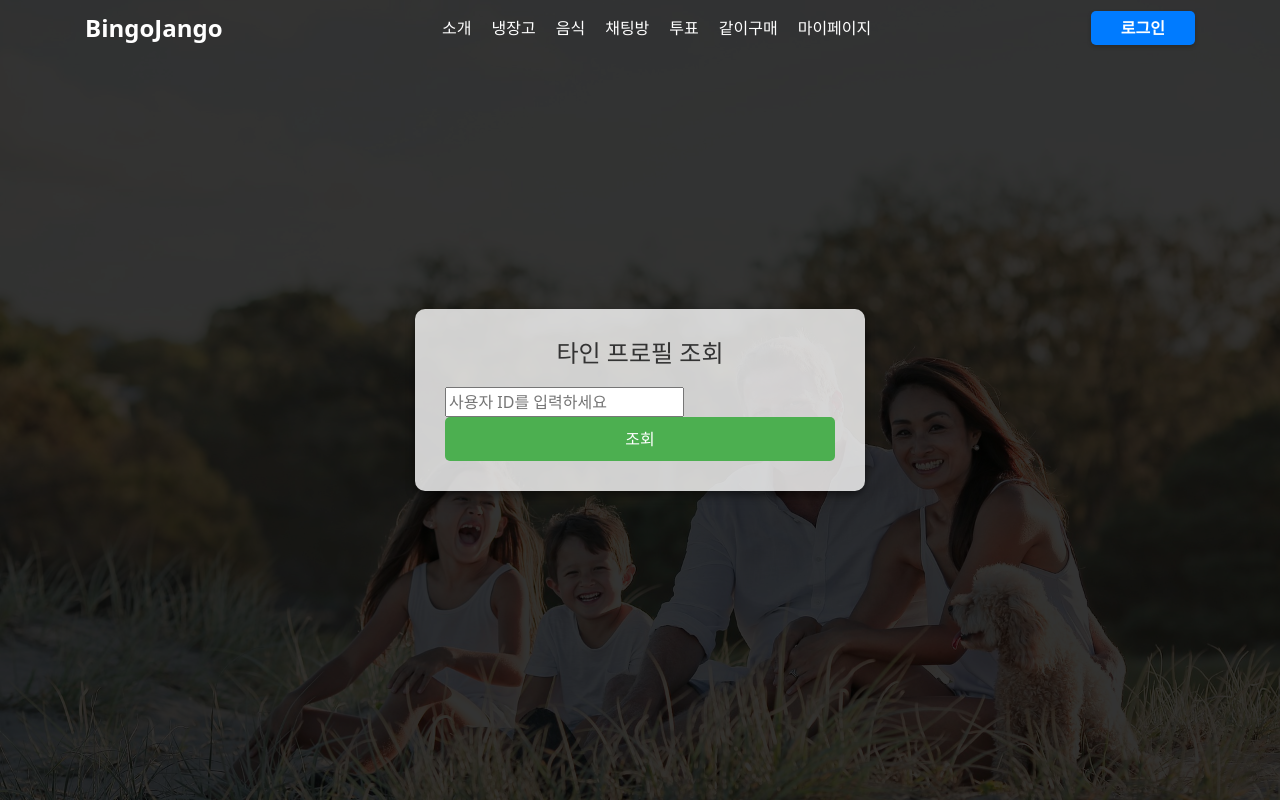
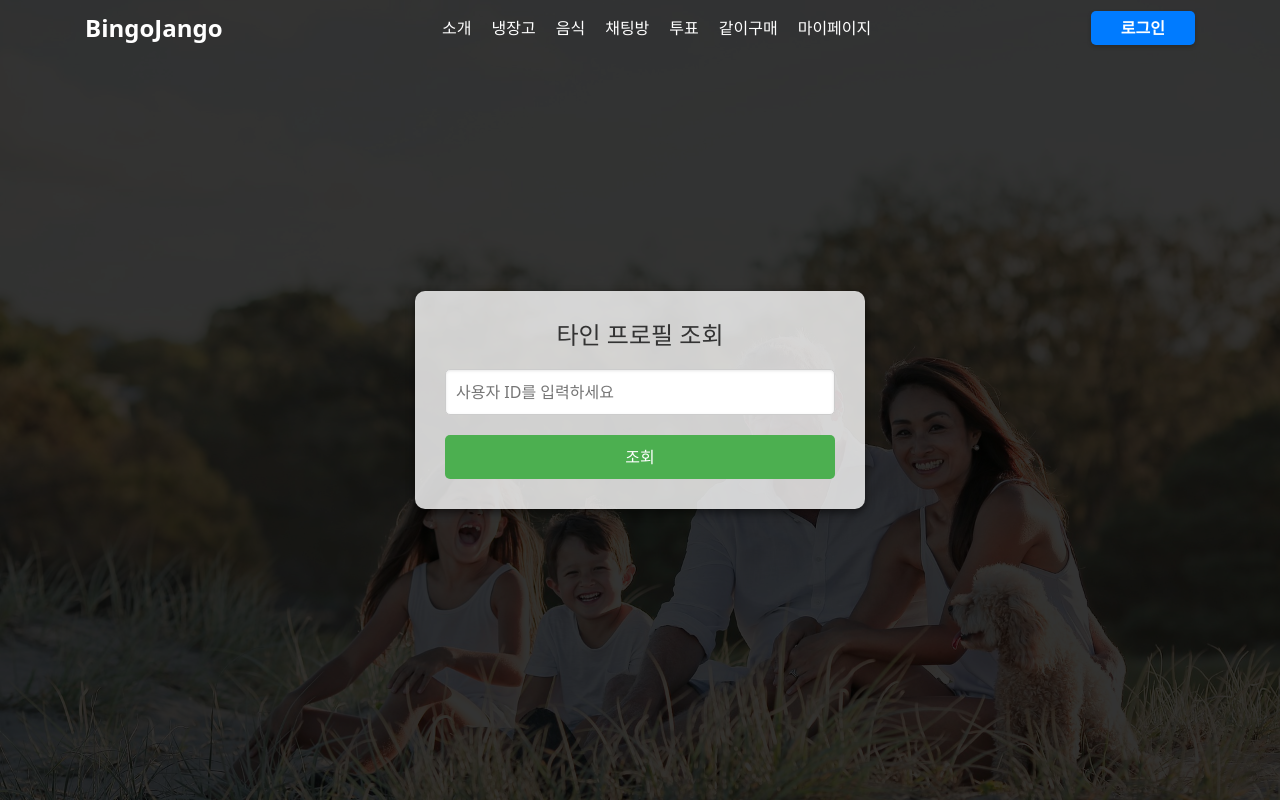
Before and after one commit to hunzzzzz/bingo-jango-fe, a Vue app: page /get-user in a window 1280 px wide. Built offline with nearby package versions, Linux system fonts and the light colour scheme.

Commit message:
[Refactor] 본인/타인 프로필 조회
- 본인/타인 프로필 조회 되도록 수정했습니다.

```diff
--- a/src/views/user/GetUser.vue
+++ b/src/views/user/GetUser.vue
@@ -70,6 +70,15 @@ export default {
   color: #333;
 }
 
+input {
+  width: 100%;
+  padding: 10px;
+  margin-bottom: 20px; /* 입력칸과 버튼 사이의 간격 조정 */
+  border: 1px solid #ccc; /* 테두리 추가 */
+  border-radius: 5px; /* 모서리를 둥글게 */
+  box-shadow: inset 0 1px 3px rgba(0, 0, 0, 0.1); /* 내부 그림자 추가 */
+}
+
 button {
   width: 100%;
   padding: 10px;
@@ -78,9 +87,11 @@ button {
   border: none;
   border-radius: 5px;
   cursor: pointer;
+  transition: background-color 0.3s; /* 부드러운 색상 변화 */
 }
 
 button:hover {
   background-color: #45a049;
 }
+
 </style>
```
